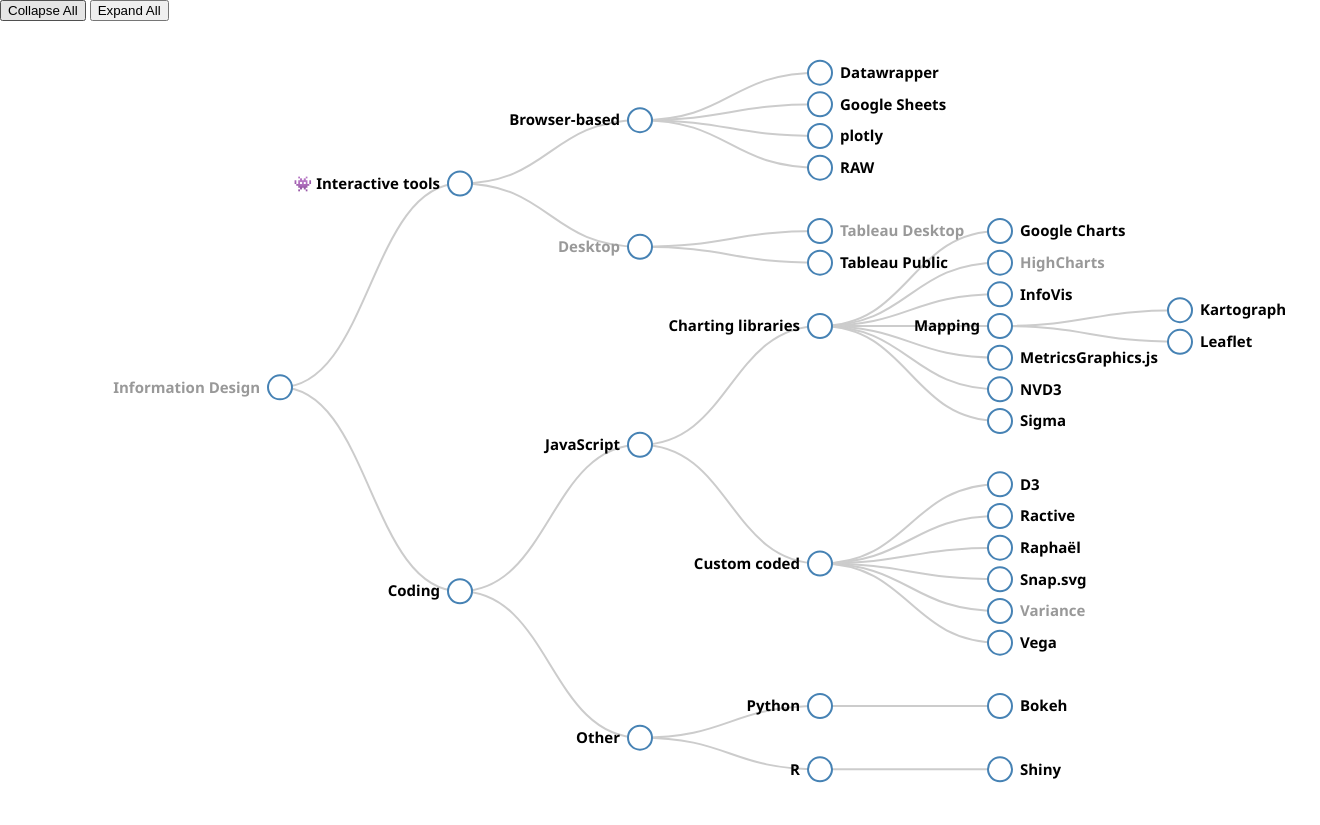
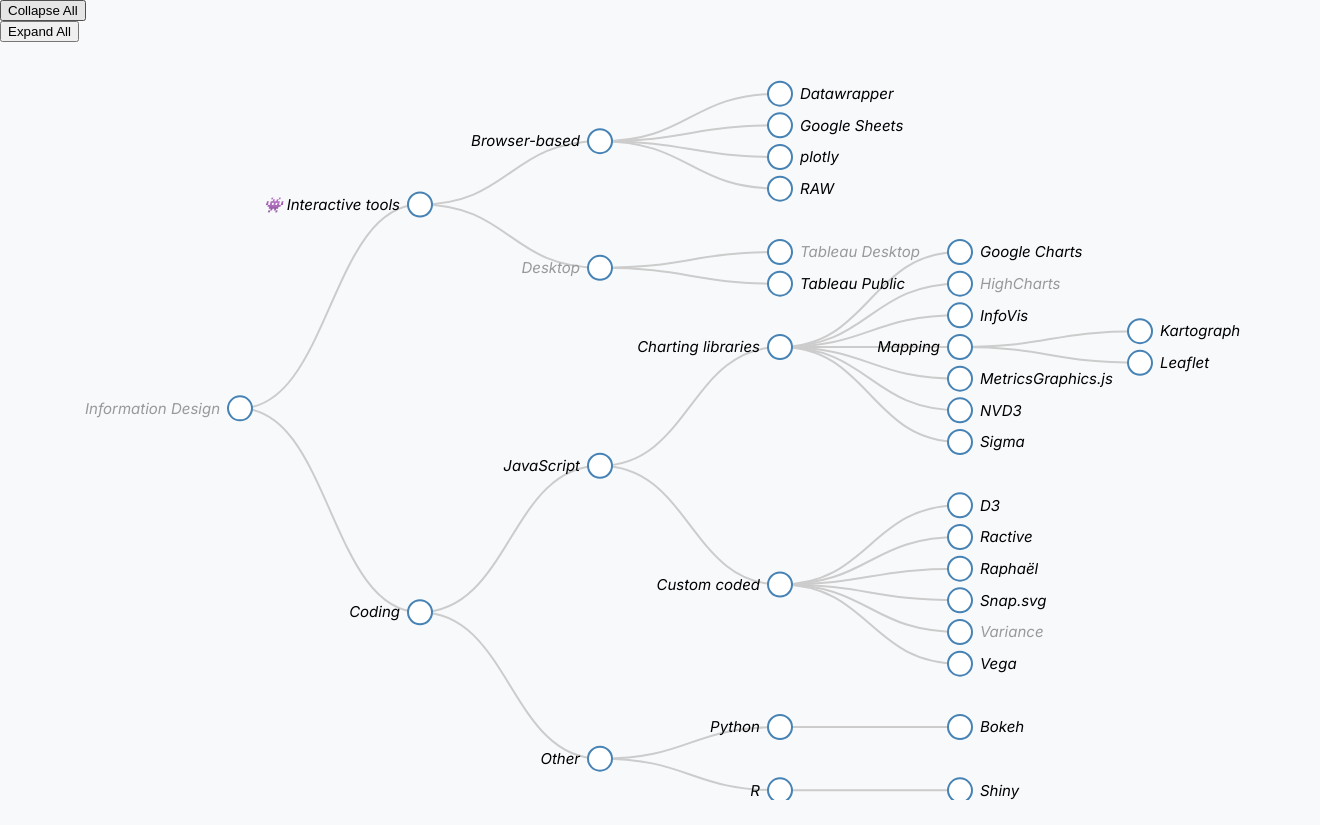
Before and after one commit to ssalcido/ssalcido.github.io, a plain HTML site: page infodesign/index.html in a window 1280 px wide. Shown: the whole page, 1320 px wide, since content can reach past the window. After the commit the page ends 800 px from the top, so only its background shows below. Drawn offline with nearby package versions, Linux system fonts and the light colour scheme.

Commit message:
Changed folder name

```diff
--- a/mindMap/index.html
+++ b/infodesign/index.html
@@ -1,11 +1,13 @@
 <!DOCTYPE html>
-<html lang="en">
+<html lang="fr">
 
 <head>
     <meta charset="UTF-8">
     <meta name="viewport" content="width=device-width, initial-scale=1.0">
-    <title>My Web Page</title>
-    <!-- Linking to external CSS file -->
+    <title>Qu'est-ce que c'est, le design d'information?</title>
+    <style>
+        @import url('https://fonts.googleapis.com/css2?family=Inter:ital,opsz,wght@0,14..32,100..900;1,14..32,100..900&display=swap');
+    </style>
     <link rel="stylesheet" href="styles.css">
     <script src="https://d3js.org/d3.v3.min.js" charset="utf-8"></script>
 </head>
--- a/mindMap/styles.css
+++ b/infodesign/styles.css
@@ -1,12 +1,25 @@
+body, html {
+  height: 100%;
+  margin: 0;
+  display: inline-flex;
+  flex-direction: column;
+  justify-content: left;
+  align-items: last baseline;
+  overflow: hidden; /* Prevent scrolling */
+}
+
 body {
+  background: #f7f9fb;
+  color: #1b1b1b;
   width: 100%;
   height: 100%;
   margin: 0 auto;
   position: relative;
+  font-family: Inter, Helvetica, Arial, sans-serif;
 }
 
 #mindmap {
-    width: 1200px;
+    width: 100%;
     margin: 0 auto;
     position: relative;
   }
@@ -64,8 +77,8 @@ body {
 
   .node text {
     font-size: 15px;
-    font-family: 'Segoe UI', Tahoma, Geneva, Verdana, sans-serif;
-    font-weight: 600;
+    font-weight: 400;
+    font-style: italic;
   }
 
   path.link {
```
Also changed, not shown: infodesign/script.js (renamed from mindMap/script.js), 2 other files.
